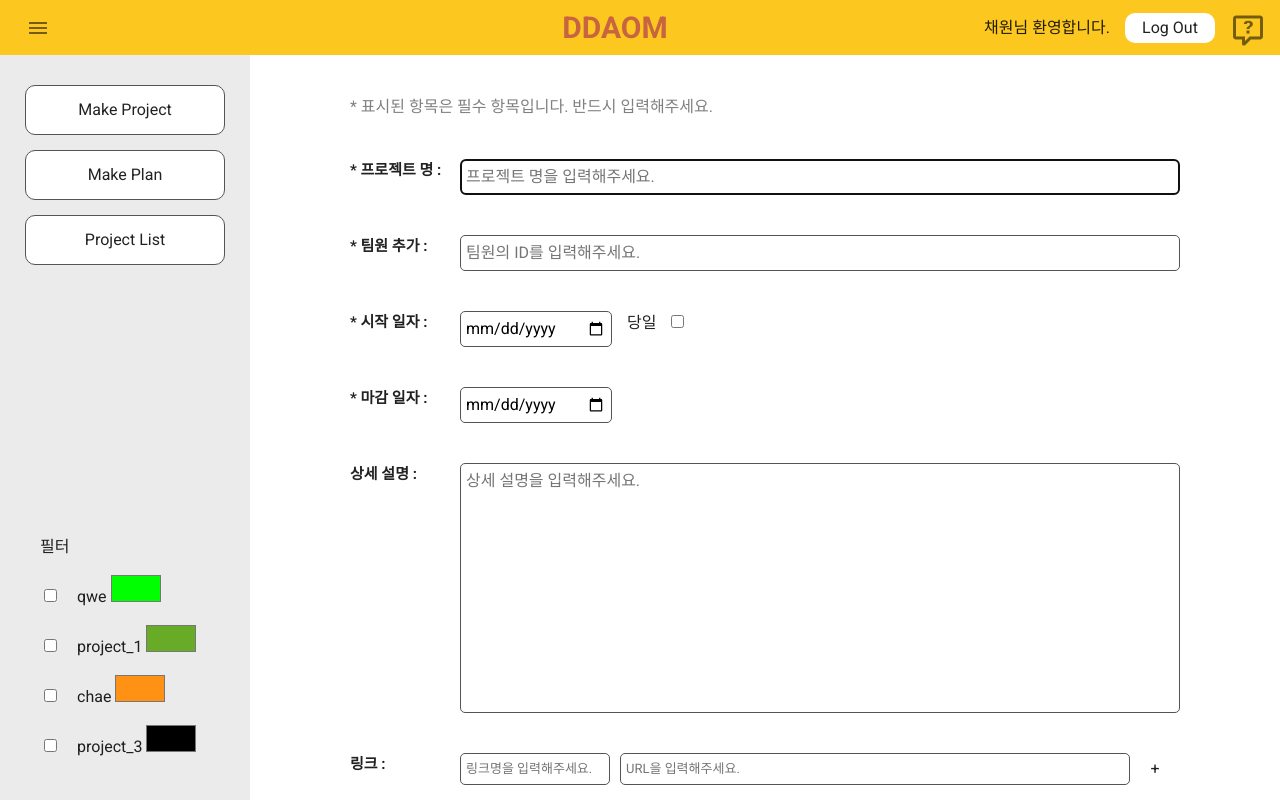
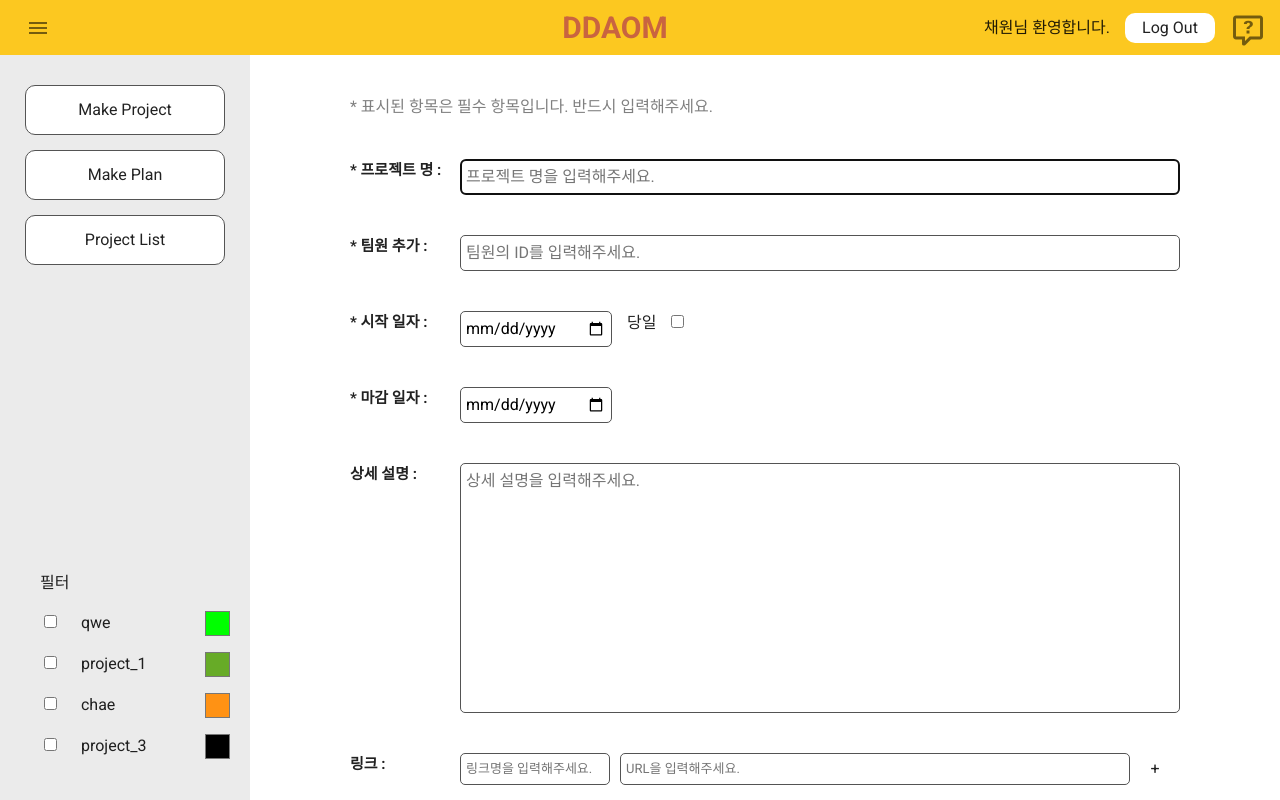
Before and after one commit to wjdgPfl/Project_DDAOM, a Vue app in the folder ddaom_3/: page /makeproject in a window 1280 px wide. Built offline with nearby package versions, Linux system fonts and the light colour scheme.

Commit message:
fix: frame color-picker size

```diff
--- a/ddaom_3/src/components/Frame.vue
+++ b/ddaom_3/src/components/Frame.vue
@@ -35,8 +35,12 @@
         <p>필터</p>
         <ul :key="i" v-for="(project, i) in projectname">
           <li>
-            <input type="checkbox" name="" id="" />{{ project }}
-            <input type="color" :value="color[project]" />
+            <div class="filterList">
+              <label
+                ><input type="checkbox" name="" id="" /> {{ project }}</label
+              >
+              <input type="color" :value="color[project]" class="color" />
+            </div>
           </li>
         </ul>
       </div>
@@ -194,9 +198,22 @@ nav {
 #filter p {
   margin-left: 20px;
 }
+
 #filter {
   margin-left: 20px;
 }
+
+.filterList {
+  display: flex;
+  justify-content: space-between;
+}
+
+.color {
+  width: 25px;
+  height: 25px;
+  margin-right: 20px;
+}
+
 input[type='checkbox'] {
   margin-right: 20px;
 }
```
